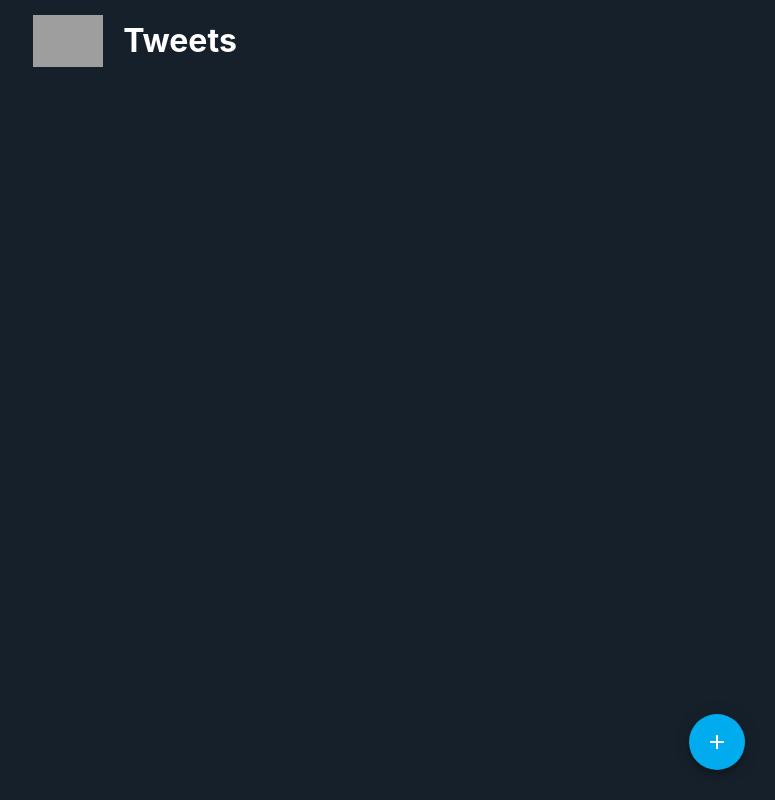
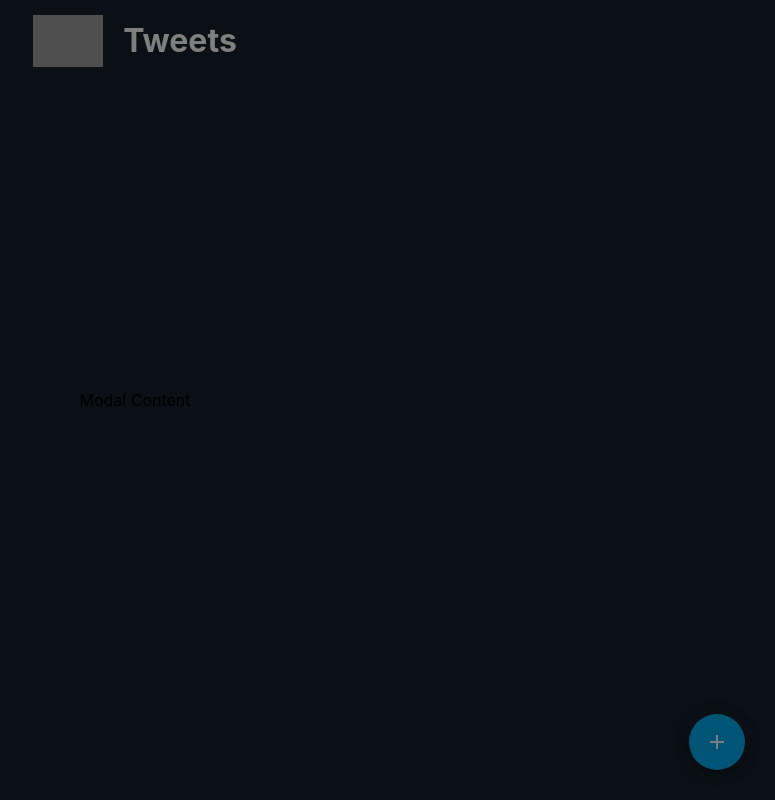
Before and after one commit to alexismansilla/tweets, a React (Create React App) app: page / in a window 1280 px wide. Both pictures are taken after a click on the button "add". Shown: the whole page, without its empty margins (505-1280 px from the left). Built offline with nearby package versions, Linux system fonts and the light colour scheme; grey boxes are pictures that could not be loaded.

Commit message:
Add modal to semd tweet

```diff
--- /dev/null
+++ b/src/components/ModalContainer/ModalContainer.js
@@ -0,0 +1,14 @@
+import React from 'react';
+import { Modal } from '@material-ui/core';
+
+import "./ModalContainer.scss";
+
+export default function ModalContainer(props) {
+  const { isOpenModal, handleClose, children } = props;
+
+  return (
+    <Modal className="modal-container" open={isOpenModal} onClose={handleClose}>
+      <div>{children}</div>
+    </Modal>
+  )
+}
--- /dev/null
+++ b/src/components/ModalContainer/ModalContainer.scss
@@ -0,0 +1,5 @@
+.modal-container {
+  display: flex;
+  align-items: center;
+  justify-content: center;
+}
--- /dev/null
+++ b/src/components/ModalContainer/index.js
@@ -0,0 +1 @@
+export { default } from './ModalContainer';
--- a/src/components/SendTweet/SendTweet.js
+++ b/src/components/SendTweet/SendTweet.js
@@ -1,16 +1,31 @@
-import React from 'react';
+import React, { useState } from 'react';
 import { Fab } from '@material-ui/core';
 import AddIcon from '@material-ui/icons/Add';
 import moment from 'moment';
+import ModalContainer from '../ModalContainer';
 
 import "./SendTweet.scss";
 
 export default function SendTweet() {
+  const [isOpenModal, setIsOpenModal] = useState(false);
+
+  const handleOpen = () => {
+    setIsOpenModal(true);
+  };
+
+  const handleClose = () => {
+    setIsOpenModal(false);
+  };
+
   return (
     <div className="send-tweet">
-      <Fab className="send-tweet__open-modal" color="primary" aria-label="add">
+      <Fab className="send-tweet__open-modal" color="primary" aria-label="add" onClick={handleOpen}>
         <AddIcon />
       </Fab>
+
+      <ModalContainer isOpenModal={isOpenModal} handleClose={handleClose}>
+        <p>Modal Content</p>
+      </ModalContainer>
     </div>
   )
 }
```
